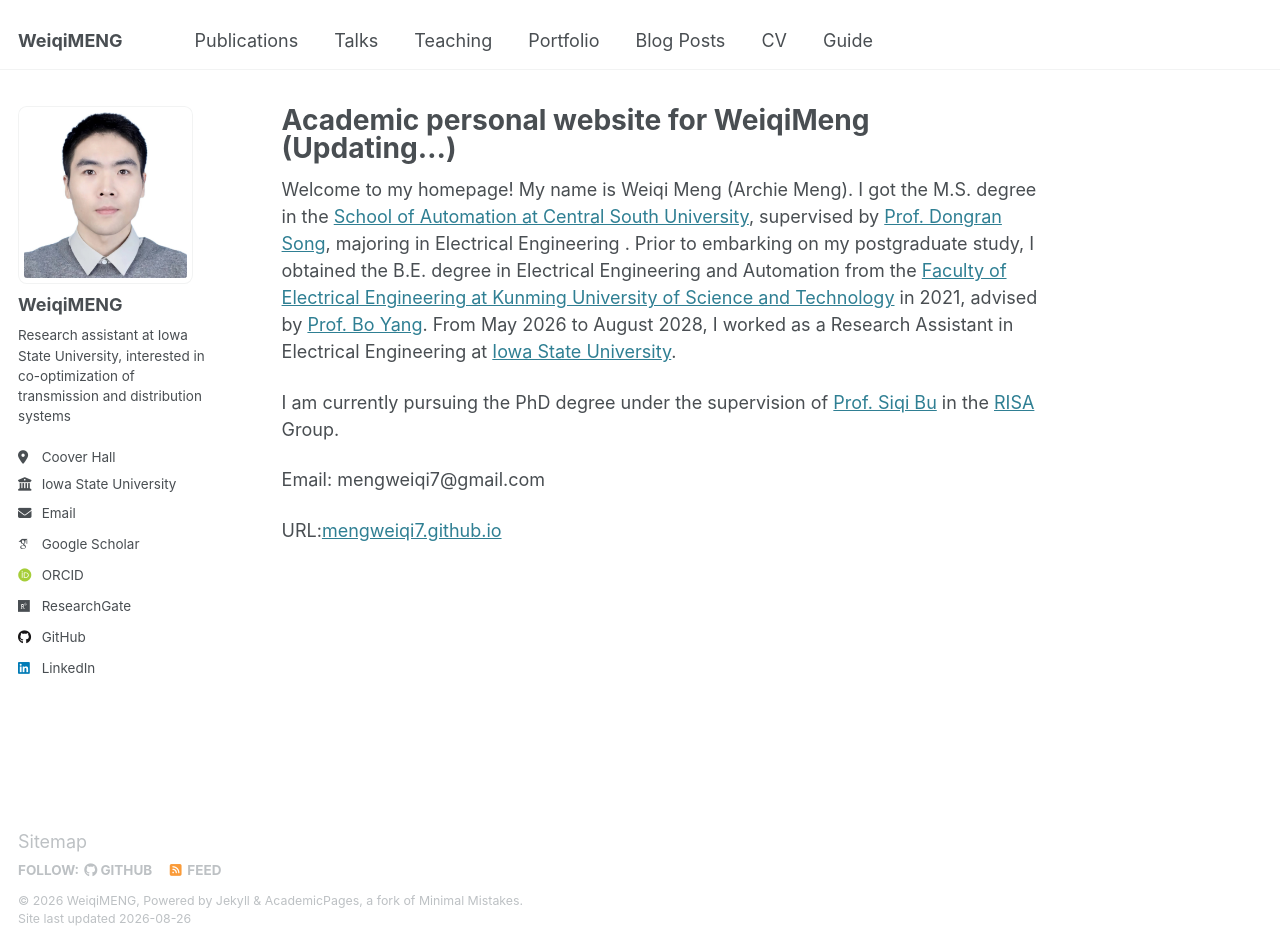
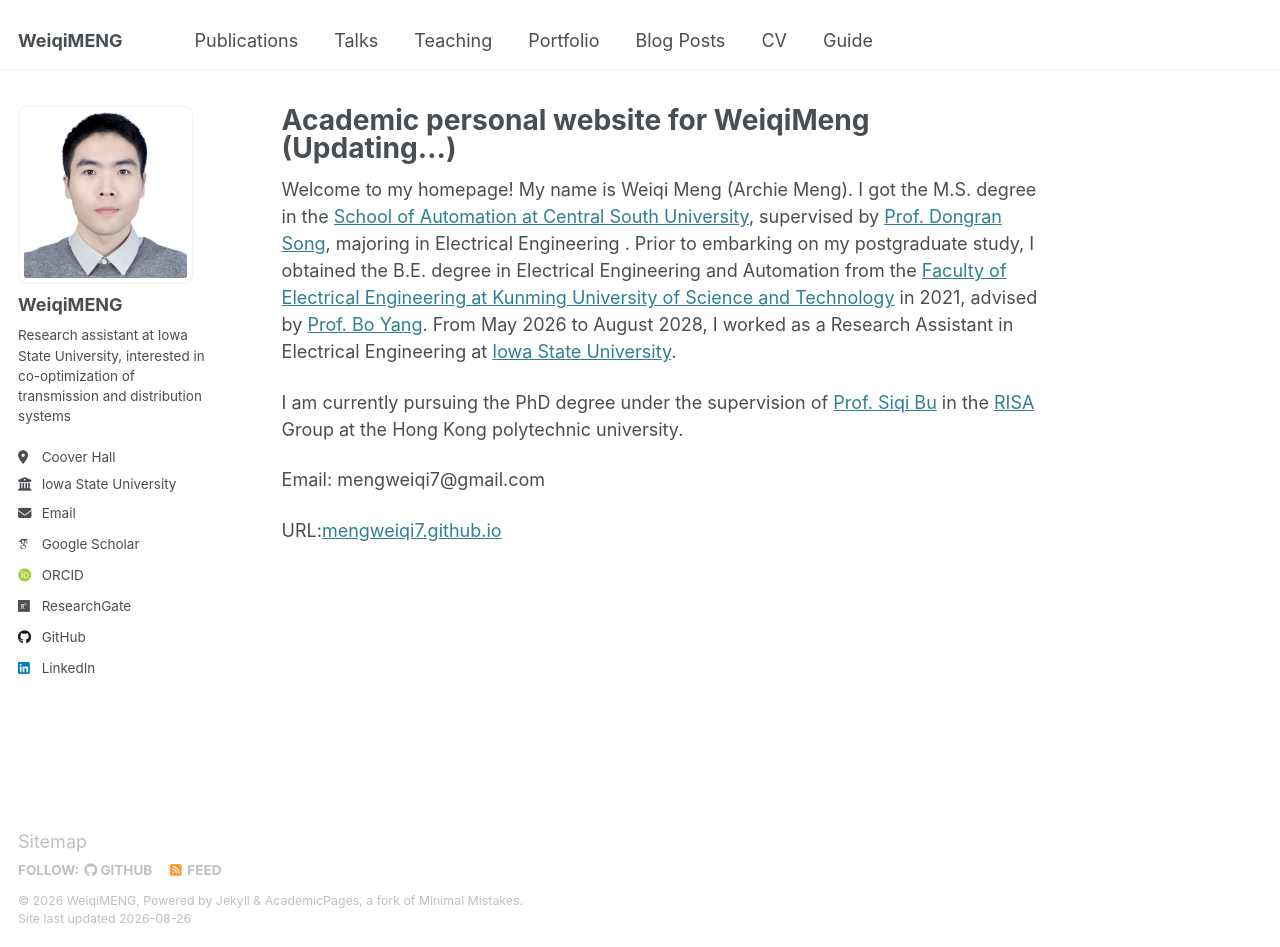
Before and after one commit to mengweiqi7/mengweiqi7.github.io, a Jekyll site: the page built from _pages/about.md, in a window 1280 px wide and 947 px high. Built offline with Jekyll 4.4.1, drawn with Linux system fonts in a browser that asks for light colours; some web fonts are replaced.

Commit message:
Update about.md

```diff
--- a/_pages/about.md
+++ b/_pages/about.md
@@ -12,7 +12,7 @@ redirect_from:
 
 Welcome to my homepage! My name is Weiqi Meng (Archie Meng). I got the M.S. degree in the [School of Automation at Central South University](https://soa.csu.edu.cn/), supervised by [Prof. Dongran Song](https://faculty.csu.edu.cn/songdongran1/zh_CN/index.htm), majoring in Electrical Engineering . Prior to embarking on my postgraduate study, I obtained the B.E. degree in Electrical Engineering and Automation from the [Faculty of Electrical Engineering at Kunming University of Science and Technology](https://pwee.kmust.edu.cn/index.htm) in 2021, advised by [Prof. Bo Yang](https://pwee.kmust.edu.cn/info/1036/1143.htm). From May 2026 to August 2028, I worked as a Research Assistant in Electrical Engineering at [Iowa State University](https://www.iastate.edu/).
 
-I am currently pursuing the PhD degree under the supervision of [Prof. Siqi Bu](https://www.polyu.edu.hk/eee/people/academic-staff-and-teaching-staff/prof-bu-siqi/) in the [RISA](https://www.researchgate.net/lab/RISA-PolyU-Siqi-Bu) Group.
+I am currently pursuing the PhD degree under the supervision of [Prof. Siqi Bu](https://www.polyu.edu.hk/eee/people/academic-staff-and-teaching-staff/prof-bu-siqi/) in the [RISA](https://www.researchgate.net/lab/RISA-PolyU-Siqi-Bu) Group at the Hong Kong polytechnic university.
 
 
 
```
